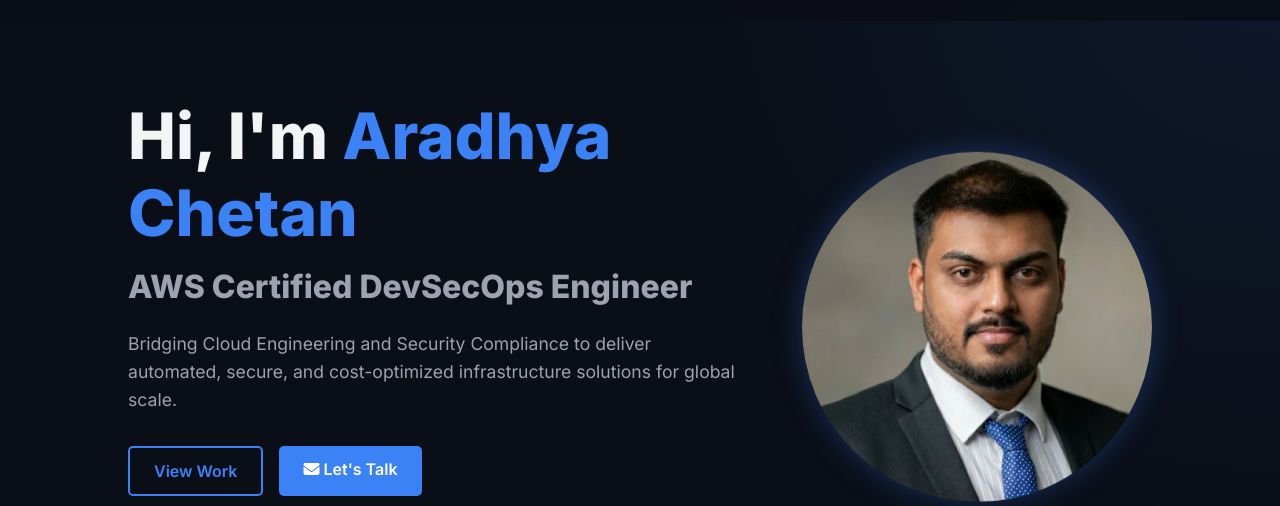
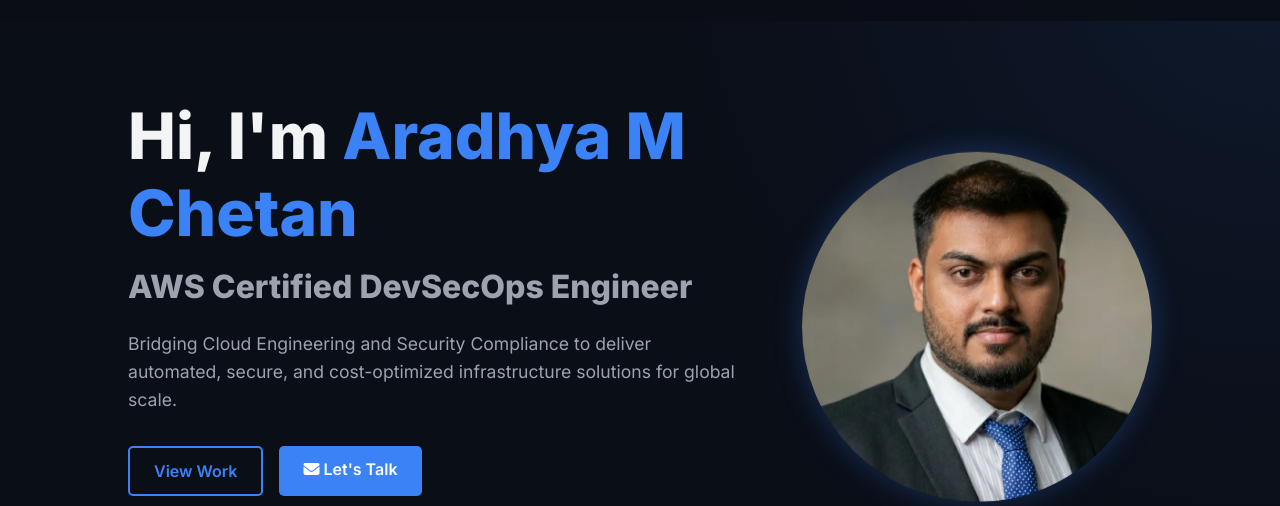
Before and after one commit to aradhyacloud-in/aradhyamchetan.in, a plain HTML site: page index.html in a window 1280 px wide. Shown: the part 73-579 px from the top of the page. Drawn offline with Linux system fonts and the light colour scheme.

Commit message:
Update index.html

```diff
--- a/index.html
+++ b/index.html
@@ -12,7 +12,7 @@
 
     <nav class="navbar">
               <div class="logo">
-                <a href="#hero"><img src="assets/images/ac_logo.webp" alt="Aradhya Chetan Logo" class="nav-logo-img"></a>
+                <a href="#hero"><img src="assets/images/ac_logo.webp" alt="Aradhya M Chetan Logo" class="nav-logo-img"></a>
              </div>
             <ul class="nav-links">
             <li><a href="#about">About</a></li>
@@ -25,7 +25,7 @@
 
     <section id="hero" class="hero">
         <div class="hero-content fade-in">
-            <h1>Hi, I'm <span class="highlight">Aradhya Chetan</span></h1>
+            <h1>Hi, I'm <span class="highlight">Aradhya M Chetan</span></h1>
             <h2>AWS Certified DevSecOps Engineer</h2>
             <p>Bridging Cloud Engineering and Security Compliance to deliver automated, secure, and cost-optimized infrastructure solutions for global scale.</p>
 
```
